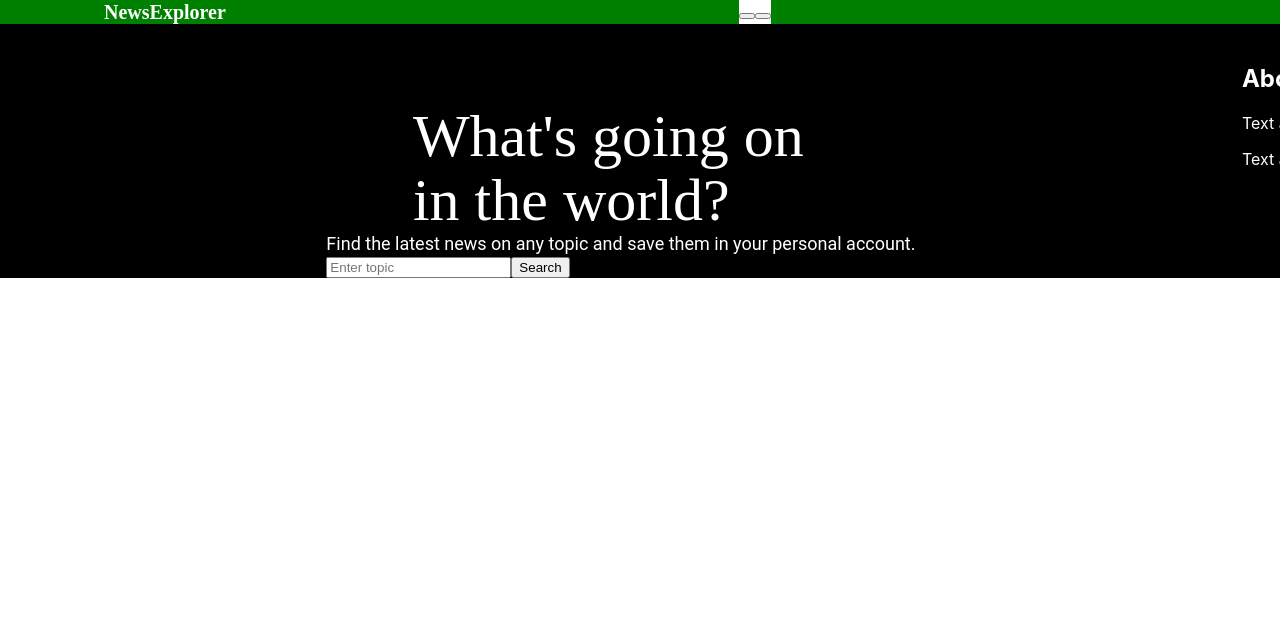
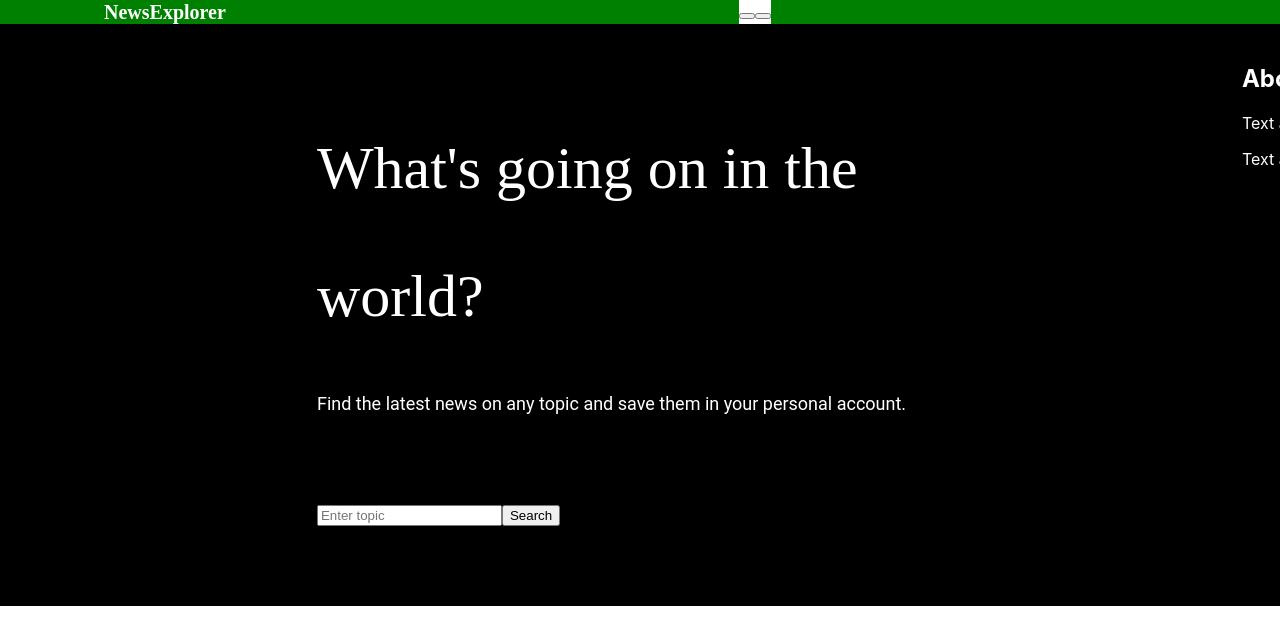
Before and after one commit to adirx20/news-explorer-frontend, a React (Create React App) app: page / in a window 1280 px wide. Shown: the top 644 px of the page. Built offline with nearby package versions, Linux system fonts and the light colour scheme.

Commit message:
main styles

```diff
--- a/src/components/Main/Main.css
+++ b/src/components/Main/Main.css
@@ -8,21 +8,20 @@
 .main__form-container {
     max-width: 608px;
     margin: 0 auto;
+    padding: 80px 0;
     color: rgba(255, 255, 255, 1);
 }
 
 .main__title {
-    max-width: 416px;
     margin: 0 auto;
-    padding-top: 80px;
     font-family: 'Roboto Slab';
     font-size: 60px;
     font-weight: 400;
-    line-height: 64px;
+    line-height: 128px;
 }
 
 .main__description {
-    margin: 0;
+    margin: 32px auto 88px;
     font-family: 'Roboto';
     font-size: 18px;
     font-weight: 400;
```
